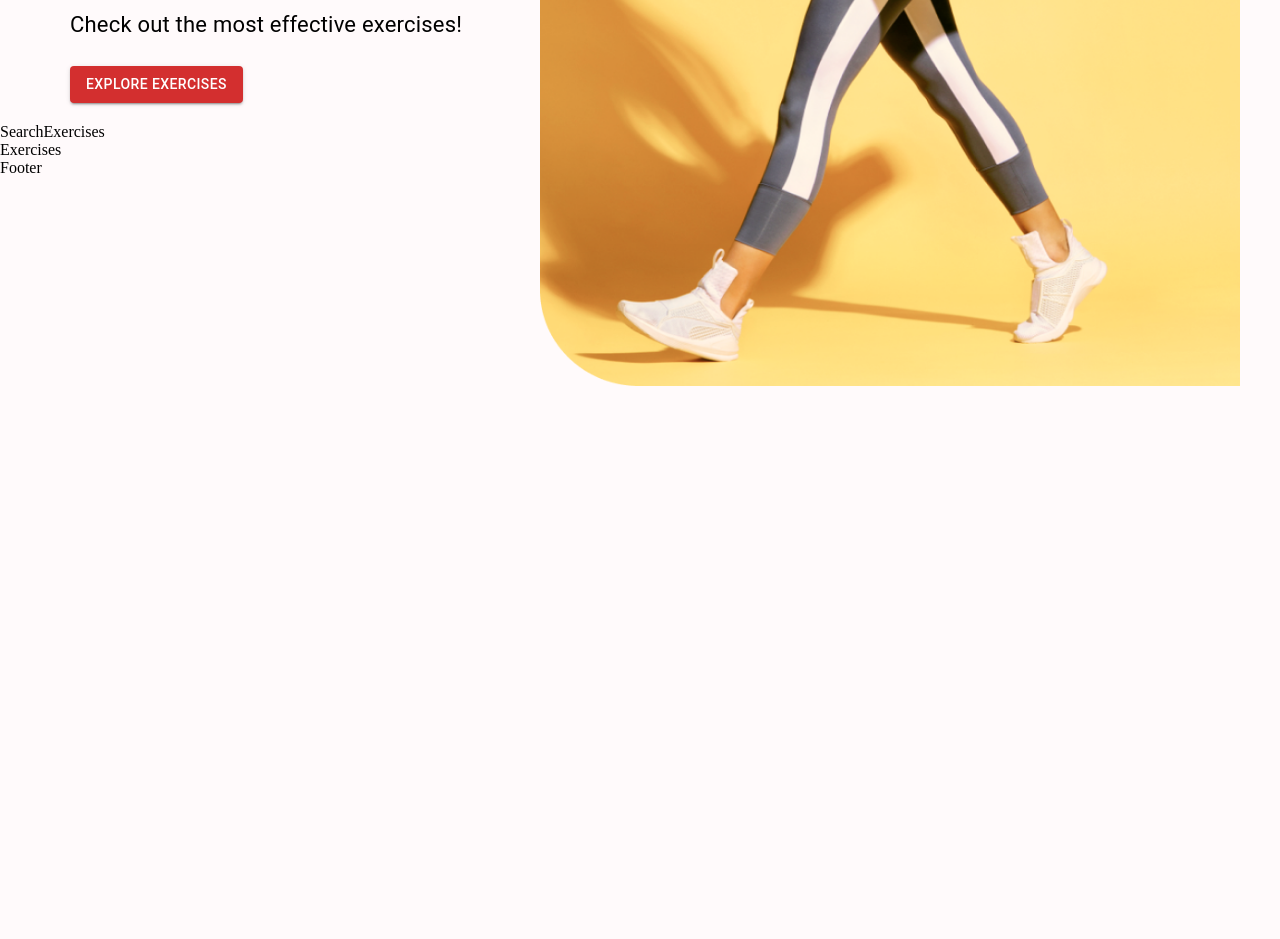
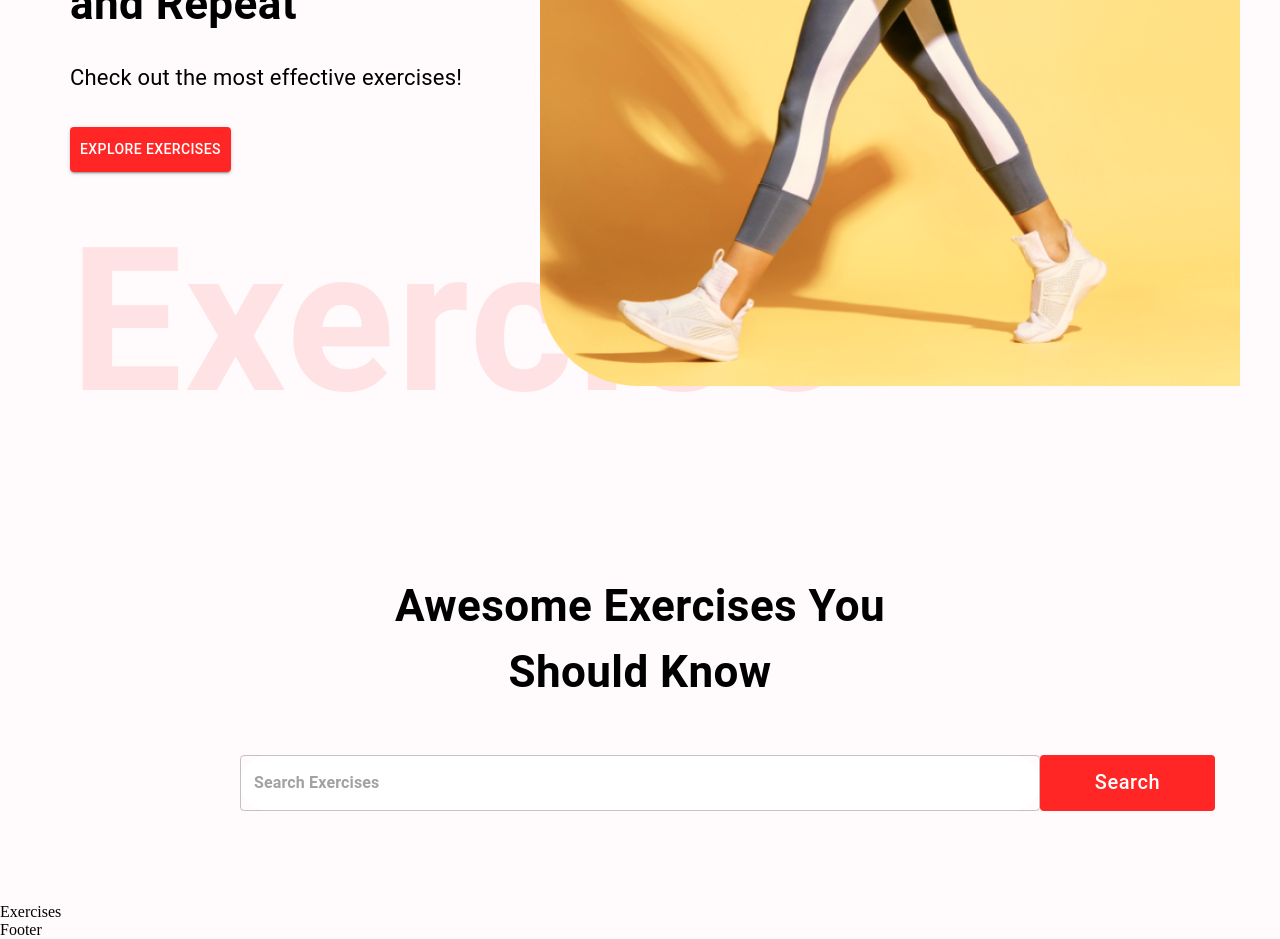
Before and after one commit to Arlind-Salihu/Gym-Exercises, a React (Create React App) app: page / in a window 1280 px wide. Shown: the part 480-1419 px from the top of the page. Before the commit the page ends 866 px from the top, so only its background shows below. Built offline with nearby package versions, Linux system fonts and the light colour scheme.

Commit message:
Fetching data from RapidAPI URL and making 'Search' field functional

```diff
--- a/src/components/HeroBanner.js
+++ b/src/components/HeroBanner.js
@@ -1,25 +1,56 @@
-import React from 'react'
-import { Box, Stack, Typography, Button } from '@mui/material';
-import HeroBannerImage from '../assets/images/banner.png'
+import React from "react";
+import { Box, Stack, Typography, Button } from "@mui/material";
+import HeroBannerImage from "../assets/images/banner.png";
 
 const HeroBanner = () => {
   return (
-    <Box sx={{
-        mt: { lg: "212px", xs: "70px"},
-        ml: { sm: "50px"}}} position= "relative" p="20px">
+    <Box
+      sx={{
+        mt: { lg: "212px", xs: "70px" },
+        ml: { sm: "50px" },
+      }}
+      position="relative"
+      p="20px"
+    >
       <Typography color="#FF2625" fontWeight="600" fontSize="26px">
         Fitness Club
       </Typography>
-        <Typography fontWeight={700} sx={{ fontSize: { lg: "44px", xs:"40px"}}}>
+
+      <Typography
+        fontWeight={700}
+        sx={{ fontSize: { lg: "44px", xs: "40px" } }}
+        mb="23px"
+        mt="30px"
+      >
         Sweat, Smile <br /> and Repeat
       </Typography>
-        <Typography fontSize="22px" lineHeight="35px" mb={3}>
+
+      <Typography fontSize="22px" lineHeight="35px" mb={4}>
         Check out the most effective exercises!
       </Typography>
-        <Button variant="contained" color="error" href="#exercises">Explore Exercises</Button>
-        <img src={HeroBannerImage} alt="banner" className="hero-banner-img"/>
+
+      <Button
+        variant="contained"
+        color="error"
+        href="#exercises"
+        sx={{ backgroundColor: "#ff2625", padding: "10px" }}
+      >
+        Explore Exercises
+      </Button>
+
+      <Typography
+        fontWeight={600}
+        color="#ff2625"
+        sx={{ opacity: 0.1, display: { lg: "block", xs: "none" } }}
+        mb={3}
+        fontSize="200px"
+      >
+        Exercise
+      </Typography>
+
+      <img src={HeroBannerImage} alt="banner" className="hero-banner-img" />
     </Box>
-  )
-}
+  );
+};
 
-export default HeroBanner
+export default HeroBanner;
--- a/src/components/SearchExercises.js
+++ b/src/components/SearchExercises.js
@@ -1,9 +1,70 @@
-import React from 'react'
+import React, { useEffect, useState } from "react";
+import { Box, Button, Stack, TextField, Typography } from "@mui/material";
+
+import { exerciseOptions, fetchData } from '../utils/fetchData';
 
 const SearchExercises = () => {
+
+  const [search, setSearch] = useState('');
+
+  const handleSearch = async () => {
+    if(search){
+      const exercisesData = await fetchData(
+        'https://exercisedb.p.rapidapi.com/exercises', exerciseOptions
+      );
+      console.log(exercisesData);
+    }
+  }
+
   return (
-    <div>SearchExercises</div>
-  )
-}
+    <Stack alignItems="center" mt="37px" justifyContent="center" p="20px">
+      <Typography
+        fontWeight={700}
+        sx={{ fontSize: { lg: "44px", xs: "30px" } }}
+        mb="50px"
+        textAlign="center"
+      >
+        Awesome Exercises You <br /> Should Know
+      </Typography>
+      <Box positon="relative" mb="72px">
+        <TextField
+          sx={{
+            input: {
+              fontWeight: "700",
+              border: "none",
+              borderRadius: "4px",
+            },
+            width: {
+              lg: "800px",
+              xs: "350px",
+            },
+            backgroundColor: "#fff",
+            borderRadius: "40px",
+          }}
+          height="76px"
+          value={search}
+          onChange={(e) => setSearch(e.target.value.toLowerCase())}
+          placeholder="Search Exercises"
+          type="text"
+        />
+        <Button
+          className="search-btn"
+          sx={{
+            bgcolor: "#FF2625",
+            color: "#fff",
+            textTransform: "none",
+            width: { lg: "175px", xs: "80px" },
+            fontSize: { lg: "20px", xs: "14px" },
+            height: "56px",
+            position: "absolute"
+          }}
+          onClick={handleSearch}
+        >
+          Search
+        </Button>
+      </Box>
+    </Stack>
+  );
+};
 
-export default SearchExercises
+export default SearchExercises;
--- /dev/null
+++ b/src/utils/fetchData.js
@@ -0,0 +1,16 @@
+export const exerciseOptions = {
+    method: 'GET',
+    headers: {
+      'X-RapidAPI-Key': process.env.REACT_APP_RAPID_API_KEY,
+      'X-RapidAPI-Host': 'exercisedb.p.rapidapi.com'
+    }
+  };
+
+
+export const fetchData = async (url, options) =>
+{
+    const response = await fetch(url, options);
+    const data = await response.json();
+
+    return data;
+};
```
Also changed, not shown: 1 other file (tests, documents, lock files or other folders). Lines whose indentation alone changed are shown as unchanged.
